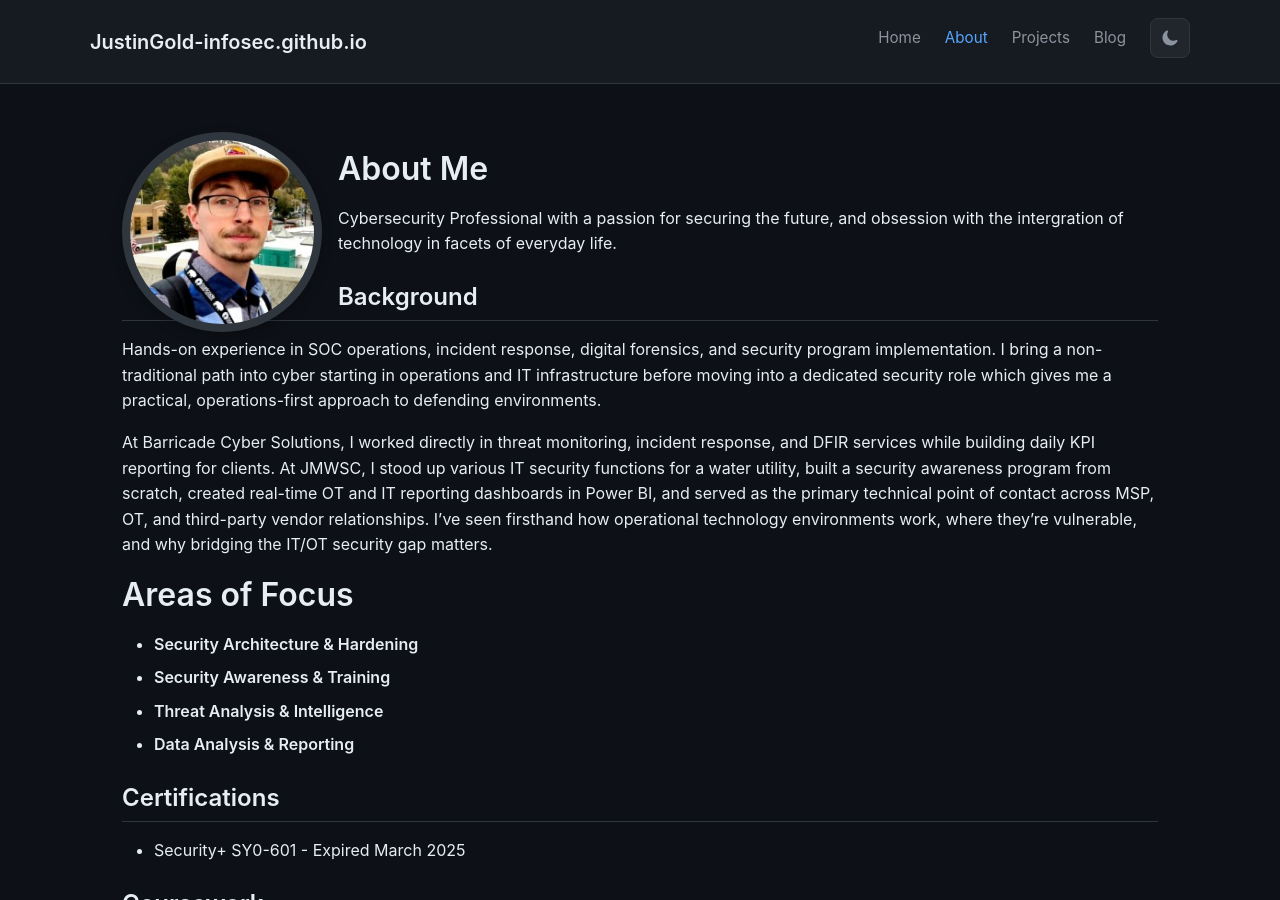
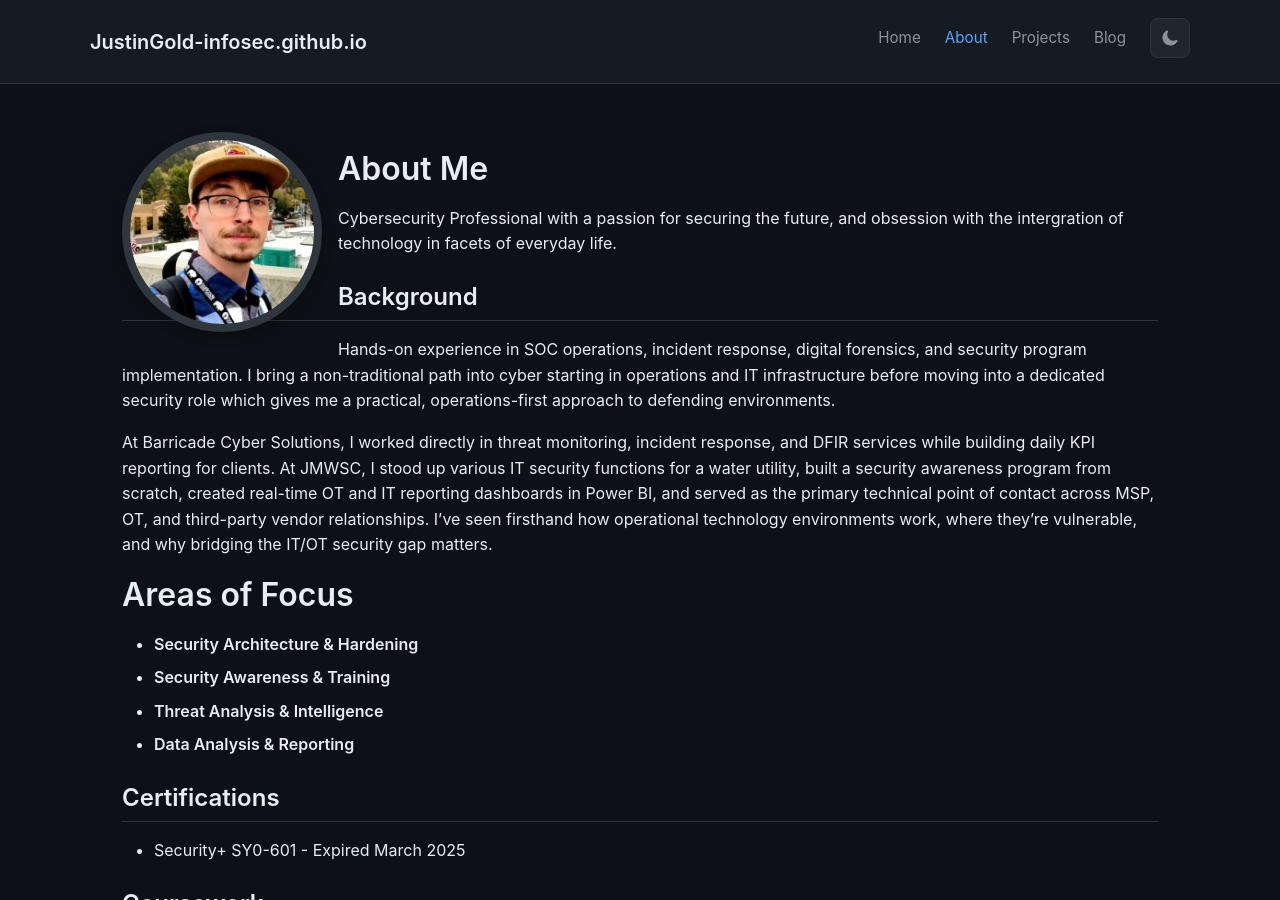
Before and after one commit to JustinGold-infosec/JustinGold-infosec.github.io, a Jekyll site: the page built from about.md, in a window 1280 px wide and 900 px high. Built offline with Jekyll 4.4.1, drawn with Linux system fonts in a browser that asks for light colours.

Commit message:
Update about.md

```diff
--- a/about.md
+++ b/about.md
@@ -4,7 +4,8 @@ title: About
 permalink: /about/
 ---
 
-<img src="/assets/Images/Media/JgoldPFP.jpg" alt="Justin Gold" style="width: 200px; float: left; margin-right: 1rem; border: 8px solid var(--border); border-radius: 50%; box-shadow: 0 4px 12px var(--shadow);">
+<img src="/assets/Images/Media/JgoldPFP.jpg" alt="Justin Gold" style="width: 200px; float: left; margin-right: 1rem; margin-bottom: 1rem; border: 8px solid var(--border); border-radius: 50%; box-shadow: 0 4px 12px var(--shadow);">
+
 # About Me
 
 Cybersecurity Professional with a passion for securing the future, and obsession with the intergration of technology in facets of everyday life.
```
